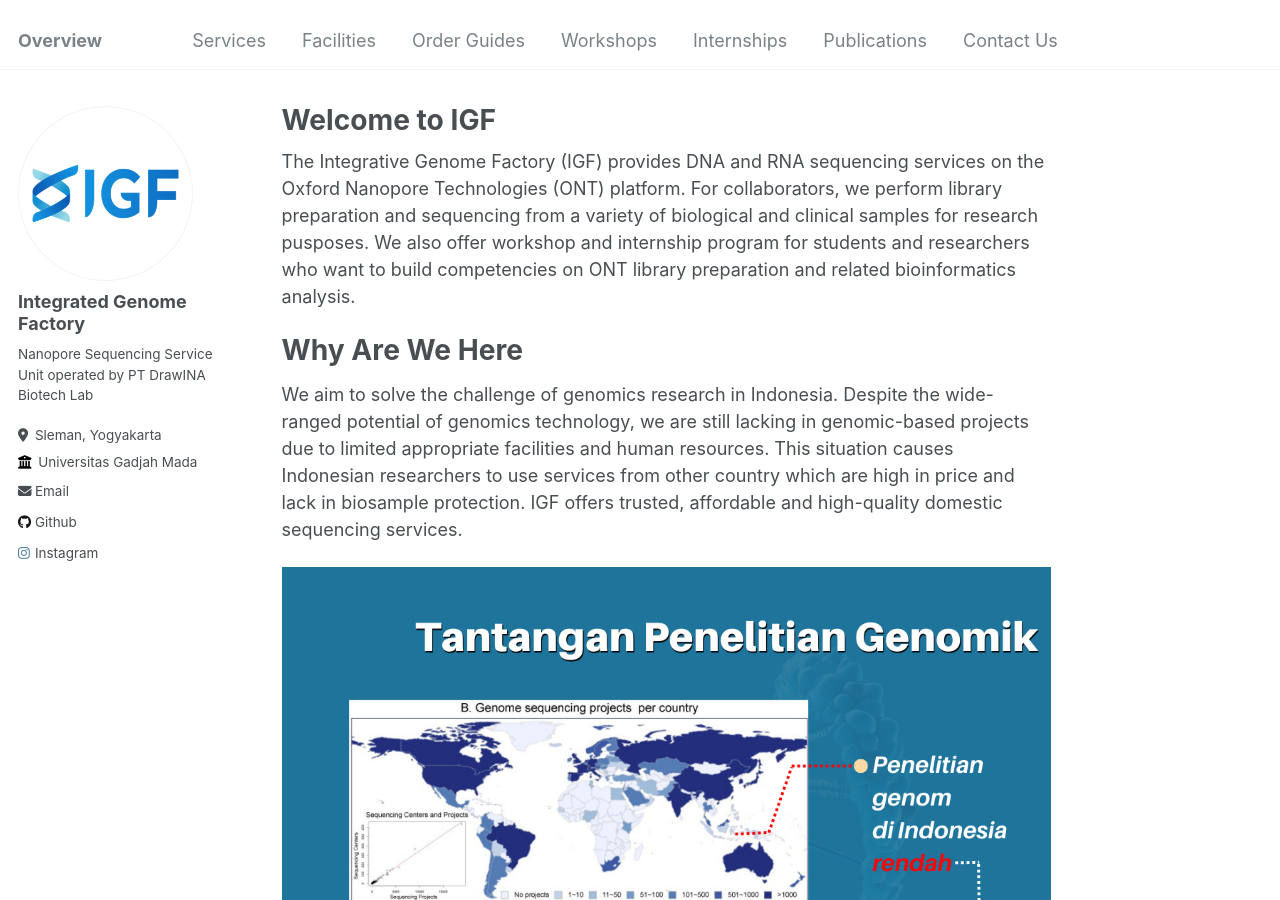
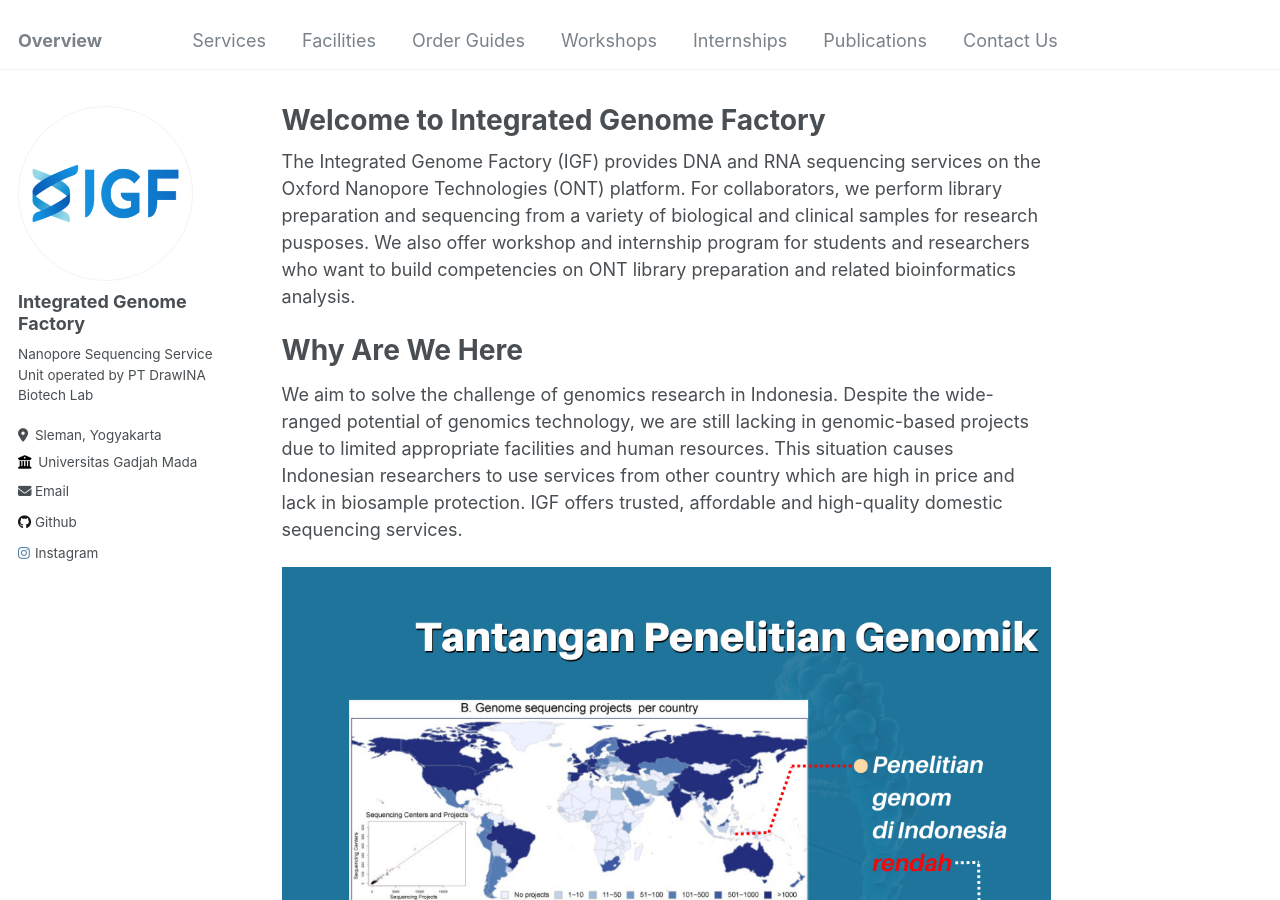
Before and after one commit to igf-genome/igf-genome.github.io, a Jekyll site: the page built from _pages/about.md, in a window 1280 px wide and 900 px high. Built offline with Jekyll 4.4.1, drawn with Linux system fonts in a browser that asks for light colours.

Commit message:
Update about.md

```diff
--- a/_pages/about.md
+++ b/_pages/about.md
@@ -1,6 +1,6 @@
 ---
 permalink: /
-title: "Welcome to IGF"
+title: "Welcome to Integrated Genome Factory"
 author_profile: true
 redirect_from:
   - /about/
@@ -8,7 +8,7 @@ redirect_from:
 ---
 
 
-The Integrative Genome Factory (IGF) provides DNA and RNA sequencing services on the Oxford Nanopore Technologies (ONT) platform. For collaborators, we perform library preparation and sequencing from a variety of biological and clinical samples for research pusposes. We also offer workshop and internship program for students and researchers who want to build competencies on ONT library preparation and related bioinformatics analysis.
+The Integrated Genome Factory (IGF) provides DNA and RNA sequencing services on the Oxford Nanopore Technologies (ONT) platform. For collaborators, we perform library preparation and sequencing from a variety of biological and clinical samples for research pusposes. We also offer workshop and internship program for students and researchers who want to build competencies on ONT library preparation and related bioinformatics analysis.
 
 Why Are We Here
 ======
```
